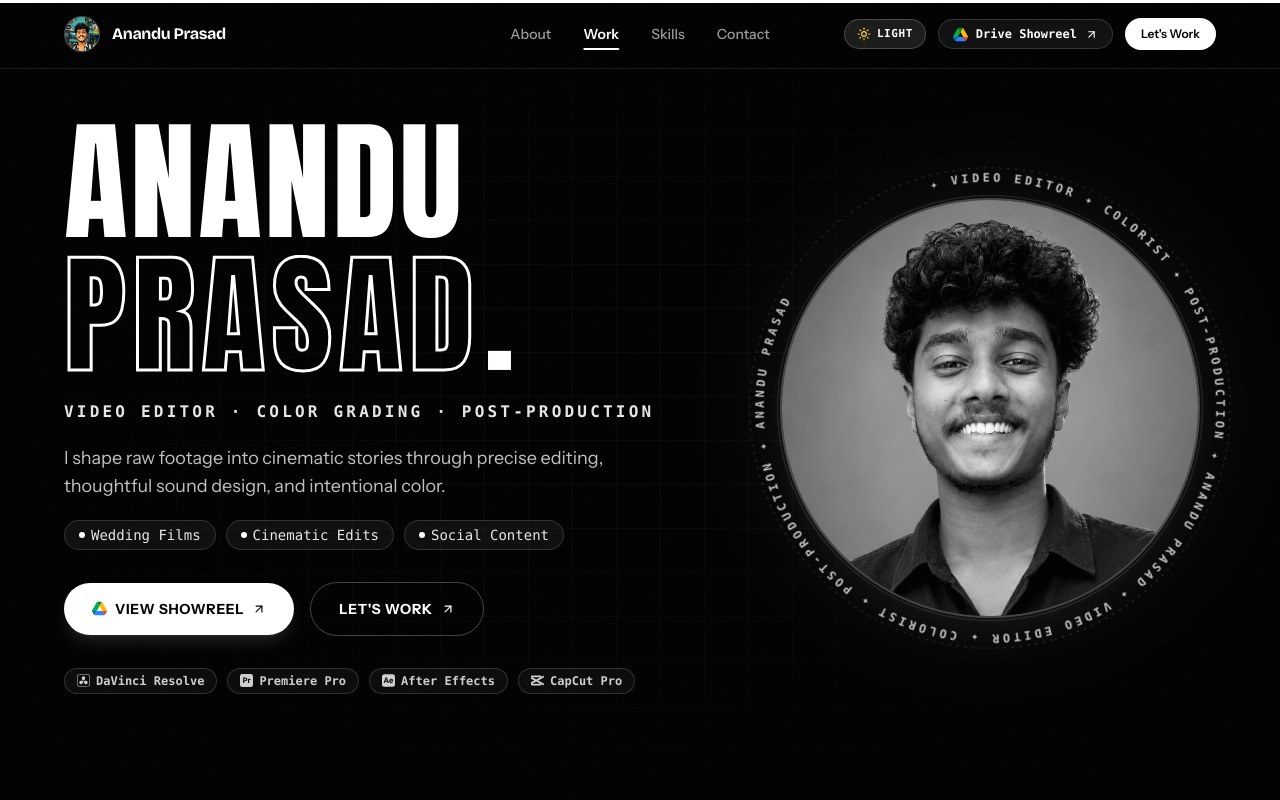
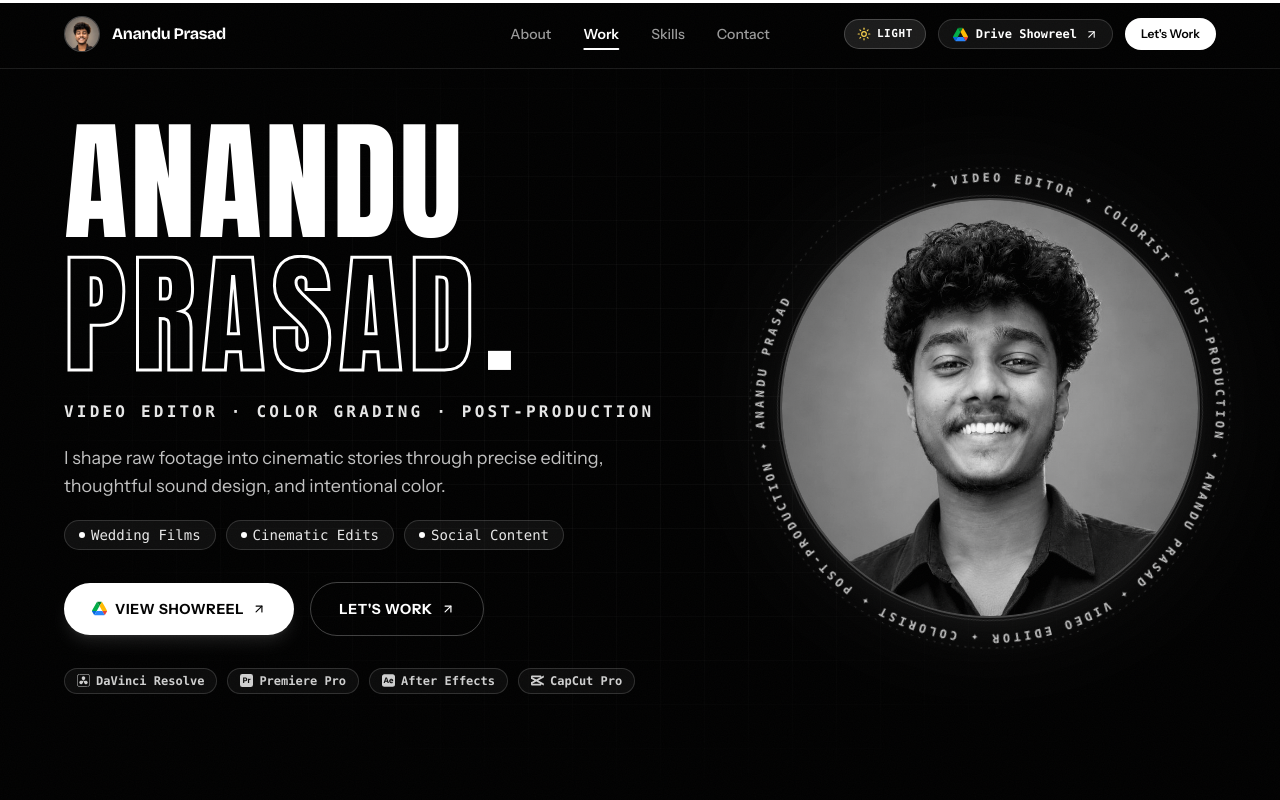
Before and after one commit to thenameisanzu/Anandhu-prasad-portfolio, a Next.js app: page / in a window 1280 px wide. Shown: the top 800 px of the page. Built offline with nearby package versions, Linux system fonts and the light colour scheme; a web font is replaced by a local one.

Commit message:
fix(header): revert navbar avatar to original portrait photo and preserve new comic art for tab icon & social share

```diff
--- a/components/Site.jsx
+++ b/components/Site.jsx
@@ -54,7 +54,6 @@ export const PROFILE = {
   location: 'Kerala, India • Available Worldwide (Remote)',
 
   heroImage: '/anandu-portrait.jpg',
-  avatarImage: '/avatar.png',
   showreelDriveUrl: DRIVE_FOLDER_URL,
 
   socials: {
@@ -803,11 +802,11 @@ export default function Site() {
                 }`}
             >
               <Image
-                src={PROFILE.avatarImage || PROFILE.heroImage}
+                src={PROFILE.heroImage}
                 alt={`${PROFILE.name} - Avatar`}
                 fill
                 sizes="36px"
-                className="object-cover object-center contrast-[1.05]"
+                className="object-cover object-top contrast-[1.05]"
               />
             </div>
 
```
